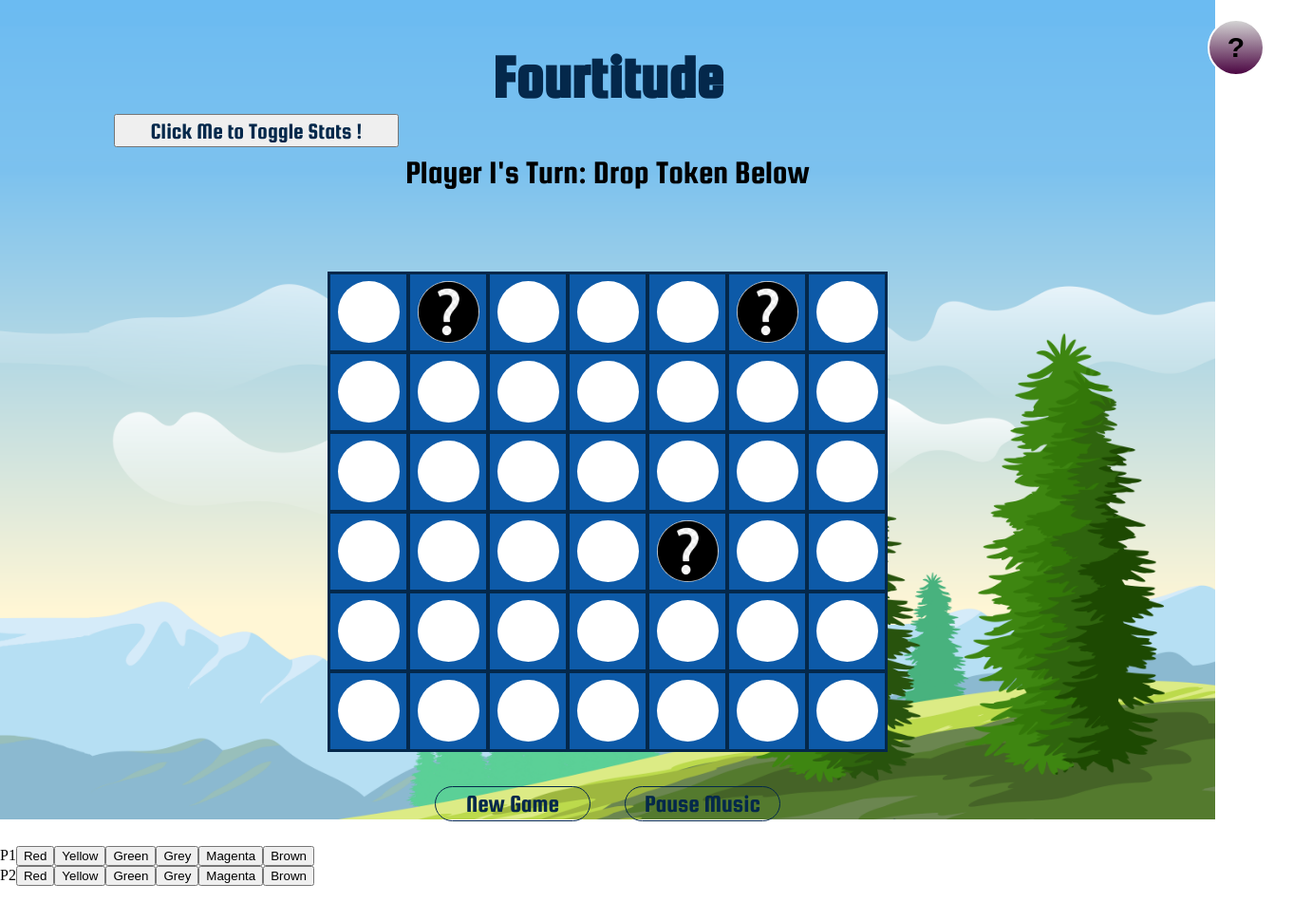
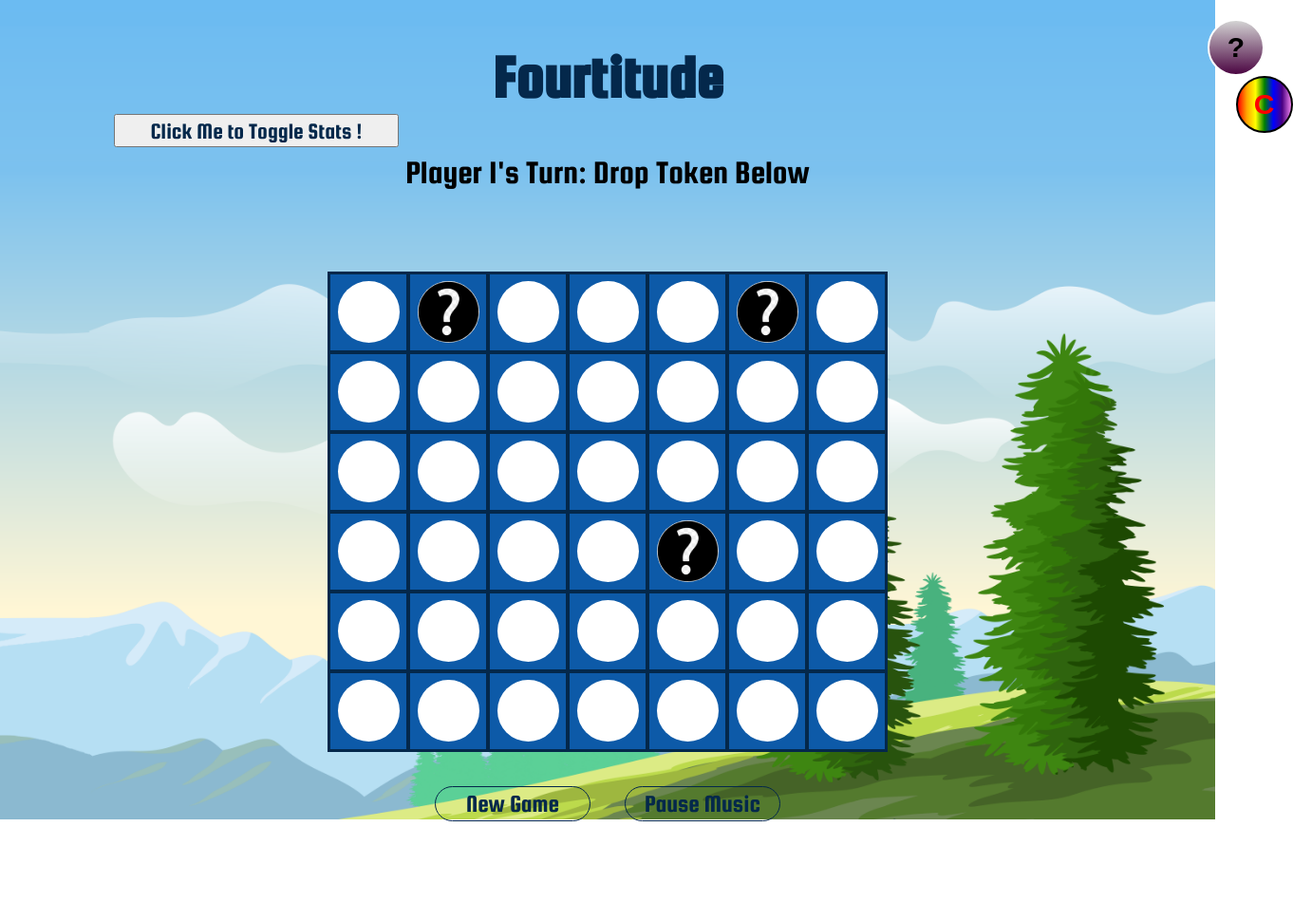
Before and after one commit to cmz1212/fourtitude, a React (Create React App) app: page / in a window 1280 px wide. Shown: the whole page at 95% size, 1362 px wide, since content can reach past the window. Built offline with nearby package versions, Linux system fonts and the light colour scheme.

Commit message:
completed color-changing tile function

```diff
--- a/src/App.css
+++ b/src/App.css
@@ -185,6 +185,7 @@ table {
   color: rgb(105, 31, 31);
   font: 30px "Squada One", cursive;
 }
+/*CSS for help menu at top right*/
 .help-container {
   width: 500px;
   height: 950px;
@@ -241,6 +242,7 @@ table {
   left: 0px;
   text-align: justify;
   border-radius: 0 0 30px 30px;
+  z-index:2;
 }
 
 .help-body p {
@@ -249,12 +251,128 @@ table {
   color: white;
   padding: 12px 35px;
   display: none;
+
 }
 
 .help-pic {
   border-radius: 10px;
 }
+/*CSS for color changing menu*/
+.color-container {
+  width: 600px;
+  height: 300px;
+  /* background: #eee; */
+  position: absolute;
+  top: 80px;
+  left: 59.5%;
+  border-radius: 30px;
+}
+.btn-color {
+  width: 60px;
+  height: 60px;
+  background: linear-gradient(
+    to right,
+    rgba(255, 0, 0),
+    orange,
+    yellow,
+    green,
+    blue,
+    indigo,
+    rgba(238, 130, 238)
+  );
+  border-radius: 30px;
+  border: 2px solid black;
+  font-size: 30px;
+  font-weight: bold;
+  text-align: center;
+  color: rgb(255, 0, 0);
+  padding: 8px 14px;
+  position: absolute;
+  top: 0;
+  right: 0;
+  cursor: pointer;
+  z-index: 1;
+}
+.color-title {
+  /*width: 570px;*/
+  width: 0;
+  height: 60px;
+  background: linear-gradient(
+    to right,
+    rgba(255, 0, 0, 0.5),
+    orange,
+    yellow,
+    green,
+    blue,
+    indigo,
+    rgba(238, 130, 238, 1)
+  );
+  position: absolute;
+  top: 0;
+  left: 0px;
+  border-radius: 30px 0 0 0;
+}
+#p1Colors,
+#p2Colors {
+  margin: 0;
+  padding: 0;
 
+  padding: 0px 35px;
+  display: none;
+}
+
+.color-title h2 {
+  margin: 0;
+  padding: 0;
+  color: rgb(58, 56, 56);
+  padding: 12px 35px;
+  display: none;
+}
+
+.color-body {
+  width: 570px;
+  /*height: 330px; */
+  height: 0;
+  background: lightskyblue;
+  position: absolute;
+  top: 60px;
+  left: 0px;
+  text-align: justify;
+
+  border-radius: 0 0 30px 30px;
+}
+
+/*CSS for color buttons*/
+.colored-btn {
+  border: none;
+  height: 50px;
+  width: 50px;
+  padding: 10px;
+border-radius:50%;
+  display: inline-block;
+
+  margin: 2px 10px;
+}
+#Red1,#Red2{
+  background-color: #a80d50;
+}
+#Yellow1,#Yellow2{
+  background-color: #c5bc15;
+}
+#Green1,#Green2{
+  background-color: green;
+}
+#Grey1,#Grey2{
+  background-color: grey;
+}
+#Magenta1,#Magenta2{
+  background-color: magenta;
+}
+#Brown1,#Brown2{
+  background-color: rgb(105, 31, 31);
+}
+
+/*CSS for toggle notification data*/
 .NotifyContent {
   position: absolute;
   top: 60%; /* Adjust the vertical position */
--- a/src/components/board.js
+++ b/src/components/board.js
@@ -28,8 +28,8 @@ class Board extends Component {
     super(props);
 
     this.state = {
-      player1: 6,
-      player2: 7,
+      player1: 1,
+      player2: 2,
       currentPlayer: null,
       p1Win: 0,
       p2Win: 0,
@@ -39,6 +39,7 @@ class Board extends Component {
       gameOver: false,
       traps: [[], [], []],
       showPopup: false,
+      showColor: false,
       isMusicPlaying: true,
       showNotification: false,
       notificationID: "",
@@ -48,6 +49,8 @@ class Board extends Component {
     this.hoverDisplay = this.hoverDisplay.bind(this);
     this.hoverOut = this.hoverOut.bind(this);
     this.togglePopup = this.togglePopup.bind(this);
+    this.displayBtn = this.displayBtn.bind(this);
+
   }
 
   togglePlayer() {
@@ -60,6 +63,39 @@ class Board extends Component {
     this.setState({
       showPopup: !this.state.showPopup,
     });
+  }
+  displayBtn() {
+    this.setState({
+      showColor: !this.state.showColor,
+    });
+    if (this.state.showColor) {
+      this.displayColor();
+    } else {
+      this.hideColor();
+    }
+  }
+
+  displayColor() {
+    let titleWidth = 570;
+    let bodyHeight = 270;
+
+    document.getElementById("cHeading").style.display = "block";
+    document.getElementById("p1Colors").style.display = "block";
+    document.getElementById("p2Colors").style.display = "block";
+    document.getElementById("colorBody").style.height = bodyHeight + "px";
+    document.getElementById("colorBody").style.border="1px  solid black";
+    document.getElementById("colorTitle").style.width = titleWidth + "px";
+  }
+  hideColor() {
+    let titleWidth = 0;
+    let bodyHeight = 0;
+
+    document.getElementById("colorTitle").style.width = titleWidth + "px";
+    document.getElementById("cHeading").style.display = "none";
+    document.getElementById("colorBody").style.height = bodyHeight + "px";
+    document.getElementById("colorBody").style.border="0px";
+    document.getElementById("p1Colors").style.display = "none";
+    document.getElementById("p2Colors").style.display = "none";
   }
   changeP1Color(num) {
     const { currentPlayer, player1, player2, board } = this.state;
@@ -74,12 +110,10 @@ class Board extends Component {
         this.setState({
           currentPlayer: num,
           player1: num,
-          board,
         });
       } else {
         this.setState({
           player1: num,
-          board,
         });
       }
     }
@@ -358,6 +392,7 @@ class Board extends Component {
       document.getElementById(name).className = "tile";
     }
   }
+
 
   componentWillMount() {
     this.initBoard();
@@ -656,24 +691,85 @@ class Board extends Component {
             {this.state.isMusicPlaying ? "Pause Music" : "Play Music"}
           </div>
         </div>
-        <div id="p1Colors" display="inline">
-          P1
-          <button onClick={() => this.changeP1Color(1)}>Red</button>
-          <button onClick={() => this.changeP1Color(2)}>Yellow</button>
-          <button onClick={() => this.changeP1Color(5)}>Green</button>
-          <button onClick={() => this.changeP1Color(6)}>Grey</button>
-          <button onClick={() => this.changeP1Color(7)}>Magenta</button>
-          <button onClick={() => this.changeP1Color(8)}>Brown</button>
+        <div className="color-container">
+          <button className="btn-color" id="btnColor" onClick={this.displayBtn}>
+            C
+          </button>
+
+          <div className="color-title" id="colorTitle">
+            <h2 id="cHeading">Change Tile Color</h2>
+            <div className="color-body" id="colorBody">
+              <div id="p1Colors">
+                <h3>P1</h3>
+                <button
+                  className="colored-btn"
+                  onClick={() => this.changeP1Color(1)}
+                  id="Red1"
+                />
+                <button
+                  className="colored-btn"
+                  onClick={() => this.changeP1Color(2)}
+                  id="Yellow1"
+                />
+
+                <button
+                  className="colored-btn"
+                  onClick={() => this.changeP1Color(5)}
+                  id="Green1"
+                />
+                <button
+                  className="colored-btn"
+                  onClick={() => this.changeP1Color(6)}
+                  id="Grey1"
+                />
+                <button
+                  className="colored-btn"
+                  onClick={() => this.changeP1Color(7)}
+                  id="Magenta1"
+                />
+                <button
+                  className="colored-btn"
+                  onClick={() => this.changeP1Color(8)}
+                  id="Brown1"
+                />
+              </div>
+              <div id="p2Colors">
+                <h3>P2</h3>
+                <button
+                  className="colored-btn"
+                  id="Red2"
+                  onClick={() => this.changeP2Color(1)}
+                />
+                <button
+                  className="colored-btn"
+                  id="Yellow2"
+                  onClick={() => this.changeP2Color(2)}
+                />
+                <button
+                  className="colored-btn"
+                  id="Green2"
+                  onClick={() => this.changeP2Color(5)}
+                />
+                <button
+                  className="colored-btn"
+                  id="Grey2"
+                  onClick={() => this.changeP2Color(6)}
+                />
+                <button
+                  className="colored-btn"
+                  id="Magenta2"
+                  onClick={() => this.changeP2Color(7)}
+                />
+                <button
+                  className="colored-btn"
+                  id="Brown2"
+                  onClick={() => this.changeP2Color(8)}
+                />
+              </div>
+            </div>
+          </div>
         </div>
-        <div id="p2Colors">
-          P2
-          <button onClick={() => this.changeP2Color(1)}>Red</button>
-          <button onClick={() => this.changeP2Color(2)}>Yellow</button>
-          <button onClick={() => this.changeP2Color(5)}>Green</button>
-          <button onClick={() => this.changeP2Color(6)}>Grey</button>
-          <button onClick={() => this.changeP2Color(7)}>Magenta</button>
-          <button onClick={() => this.changeP2Color(8)}>Brown</button>
-        </div>
+
         <audio ref={this.audioRef} src={backgroundMusic} loop />
       </div>
     );
```
